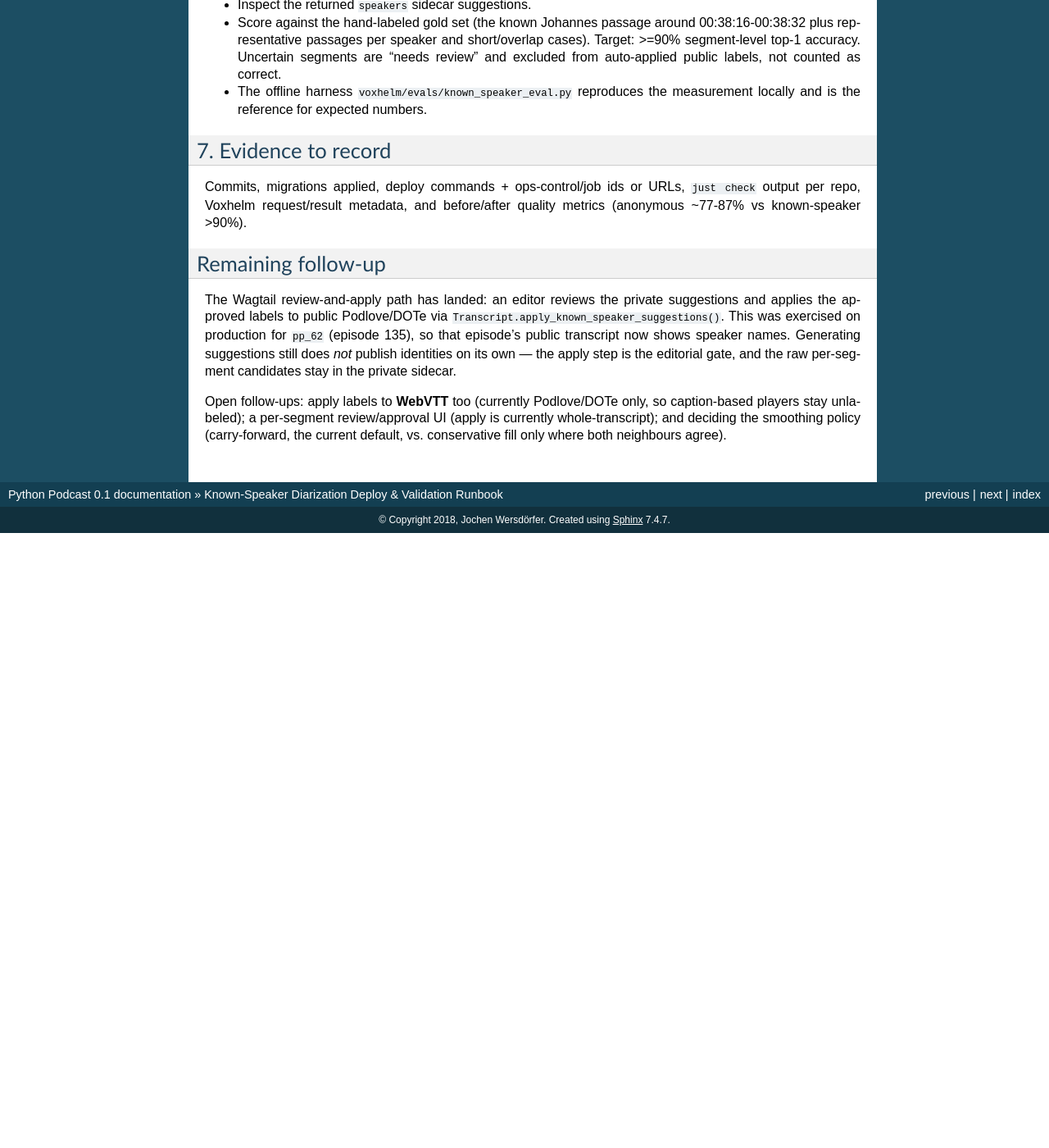
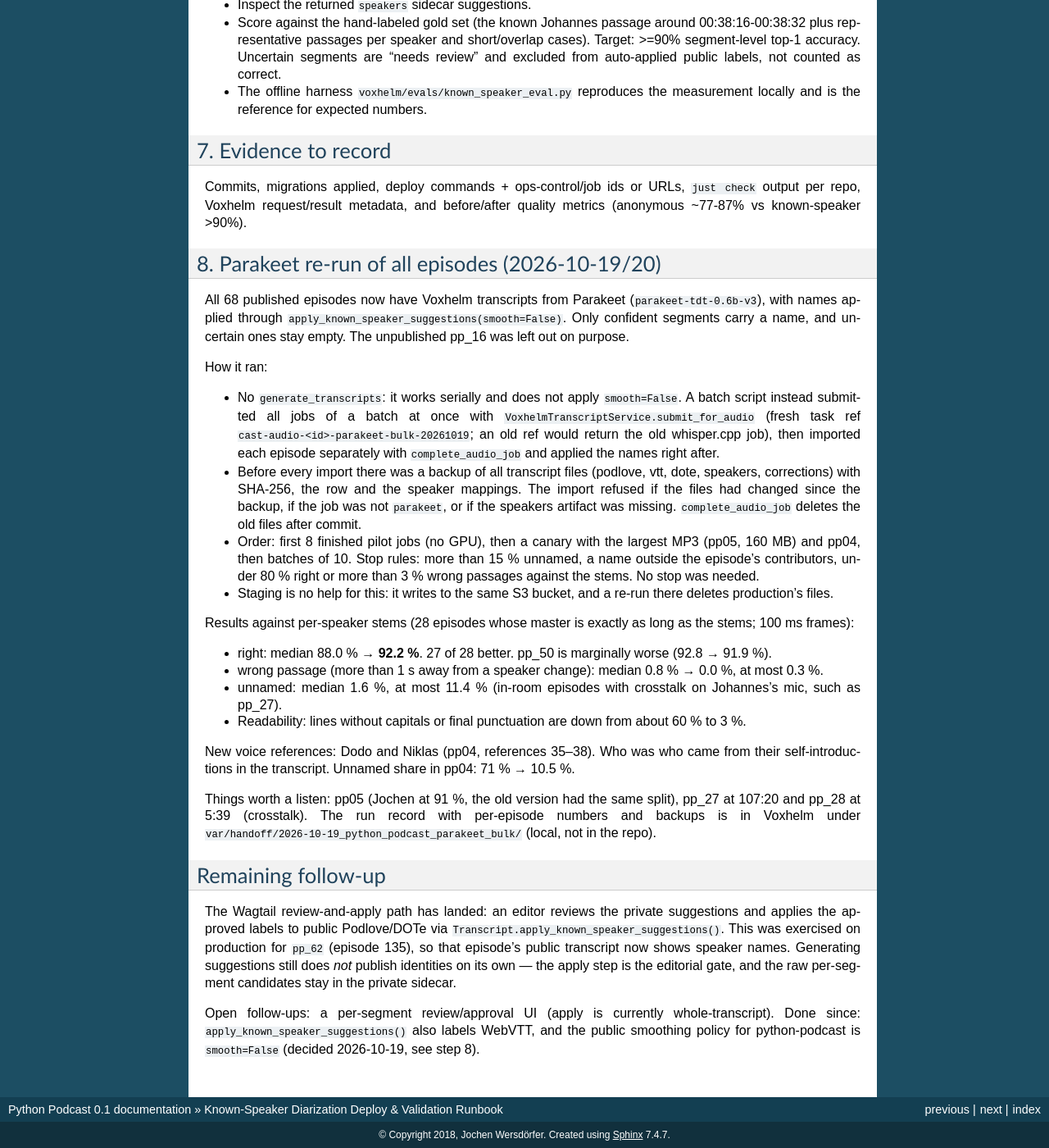
Before and after one commit to ephes/python-podcast, a Sphinx documentation site: the page built from docs/known-speaker-runbook.rst, in a window 1280 px wide and 1400 px high, scrolled down 1898 px. Shown: the whole window at 82% size. Built offline with Sphinx 7.4.7, drawn with Linux system fonts in a browser that asks for light colours; before the commit the page ends 2548 px from its top, so only the background shows below that; some of the changed text lies outside the part shown.

Commit message:
Record the Parakeet re-run of all published episodes in the known-speaker runbook

```diff
--- a/docs/known-speaker-runbook.rst
+++ b/docs/known-speaker-runbook.rst
@@ -120,6 +120,57 @@ Commits, migrations applied, deploy commands + ops-control/job ids or URLs,
 ``just check`` output per repo, Voxhelm request/result metadata, and
 before/after quality metrics (anonymous ~77-87% vs known-speaker >90%).
 
+8. Parakeet re-run of all episodes (2026-10-19/20)
+---------------------------------------------------
+
+All 68 published episodes now have Voxhelm transcripts from Parakeet
+(``parakeet-tdt-0.6b-v3``), with names applied through
+``apply_known_speaker_suggestions(smooth=False)``. Only confident segments
+carry a name, and uncertain ones stay empty. The unpublished pp_16 was left
+out on purpose.
+
+How it ran:
+
+* No ``generate_transcripts``: it works serially and does not apply
+  ``smooth=False``. A batch script instead submitted all jobs of a batch at
+  once with ``VoxhelmTranscriptService.submit_for_audio`` (fresh task ref
+  ``cast-audio-<id>-parakeet-bulk-20261019``; an old ref would return the old
+  whisper.cpp job), then imported each episode separately with
+  ``complete_audio_job`` and applied the names right after.
+* Before every import there was a backup of all transcript files (podlove,
+  vtt, dote, speakers, corrections) with SHA-256, the row and the speaker
+  mappings. The import refused if the files had changed since the backup, if
+  the job was not ``parakeet``, or if the speakers artifact was missing.
+  ``complete_audio_job`` deletes the old files after commit.
+* Order: first 8 finished pilot jobs (no GPU), then a canary with the largest
+  MP3 (pp05, 160 MB) and pp04, then batches of 10. Stop rules: more than 15 %
+  unnamed, a name outside the episode's contributors, under 80 % right or
+  more than 3 % wrong passages against the stems. No stop was needed.
+* Staging is no help for this: it writes to the same S3 bucket, and a re-run
+  there deletes production's files.
+
+Results against per-speaker stems (28 episodes whose master is exactly as long
+as the stems; 100 ms frames):
+
+* right: median 88.0 % → **92.2 %**. 27 of 28 better. pp_50 is marginally
+  worse (92.8 → 91.9 %).
+* wrong passage (more than 1 s away from a speaker change): median 0.8 % →
+  0.0 %, at most 0.3 %.
+* unnamed: median 1.6 %, at most 11.4 % (in-room episodes with crosstalk on
+  Johannes's mic, such as pp_27).
+* Readability: lines without capitals or final punctuation are down from about
+  60 % to 3 %.
+
+New voice references: Dodo and Niklas (pp04, references 35–38). Who was who
+came from their self-introductions in the transcript. Unnamed share in pp04:
+71 % → 10.5 %.
+
+Things worth a listen: pp05 (Jochen at 91 %, the old version had the same
+split), pp_27 at 107:20 and pp_28 at 5:39 (crosstalk). The run record with
+per-episode numbers and backups is in Voxhelm under
+``var/handoff/2026-10-19_python_podcast_parakeet_bulk/`` (local, not in the
+repo).
+
 Remaining follow-up
 -------------------
 
@@ -131,8 +182,7 @@ shows speaker names. Generating suggestions still does *not* publish identities
 on its own — the apply step is the editorial gate, and the raw per-segment
 candidates stay in the private sidecar.
 
-Open follow-ups: apply labels to **WebVTT** too (currently Podlove/DOTe only,
-so caption-based players stay unlabeled); a per-segment review/approval UI
-(apply is currently whole-transcript); and deciding the smoothing policy
-(carry-forward, the current default, vs. conservative fill only where both
-neighbours agree).
+Open follow-ups: a per-segment review/approval UI (apply is currently
+whole-transcript). Done since: ``apply_known_speaker_suggestions()`` also labels
+WebVTT, and the public smoothing policy for python-podcast is ``smooth=False``
+(decided 2026-10-19, see step 8).
```
